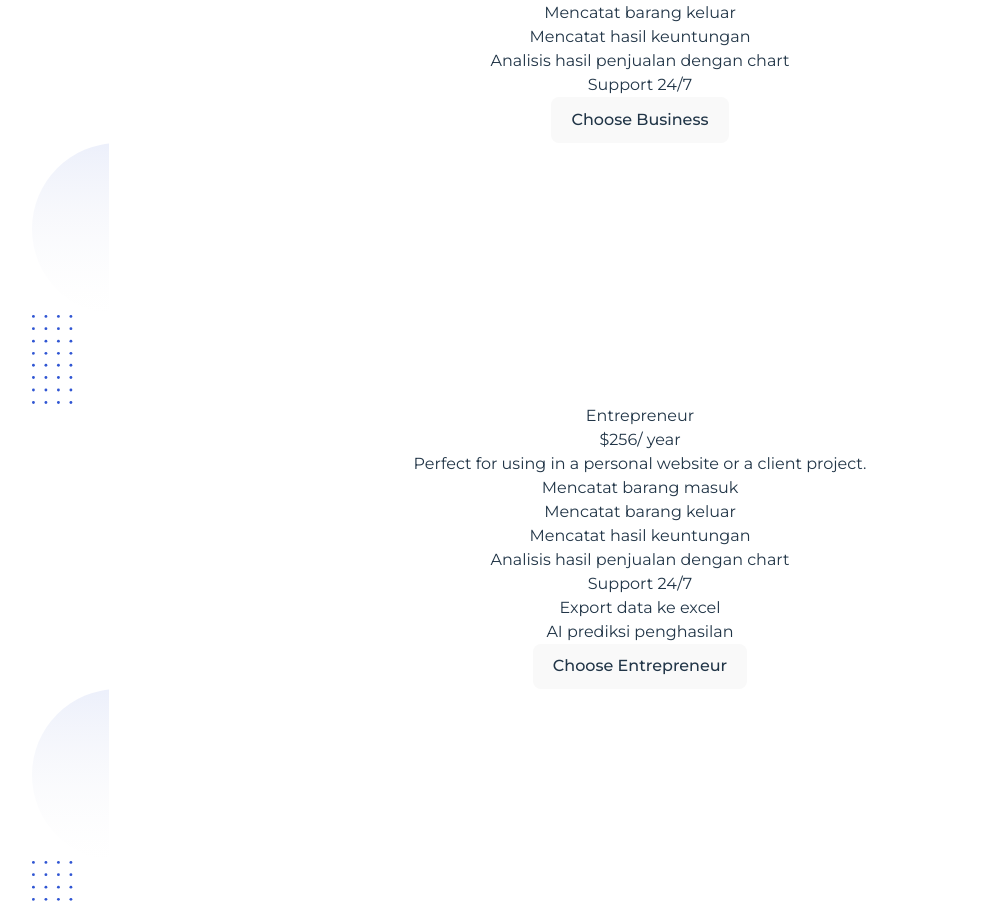
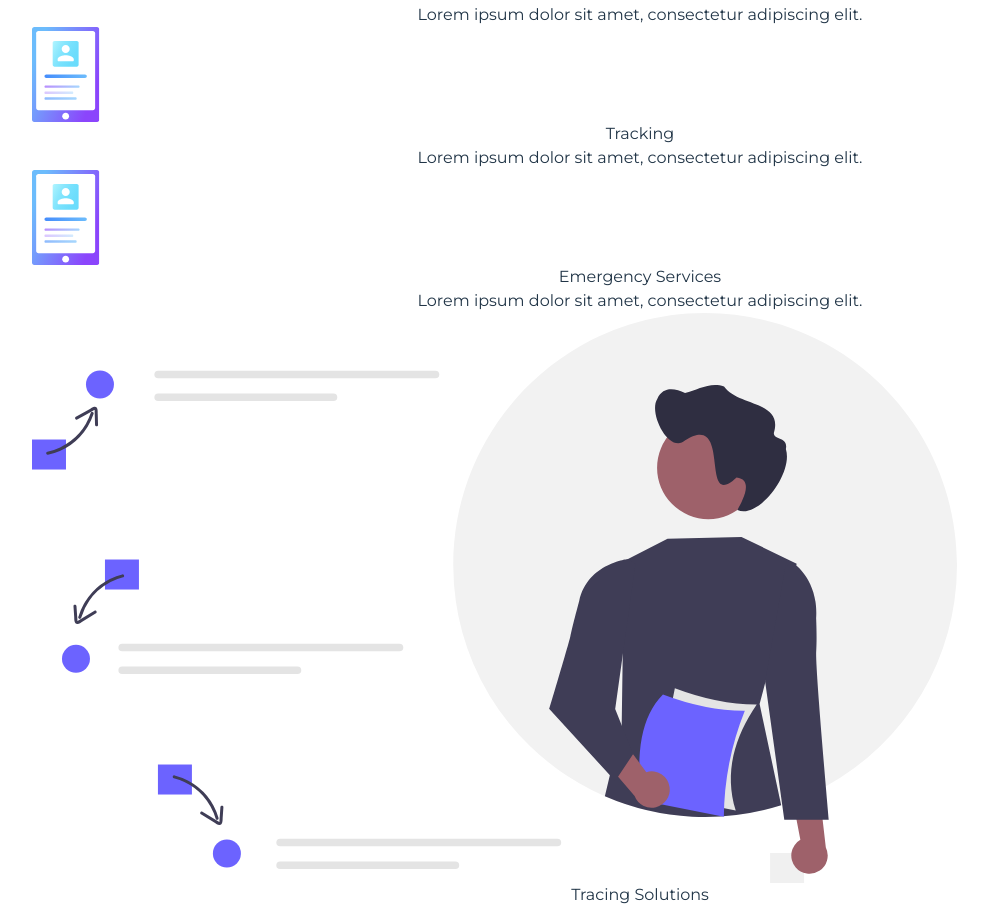
Before and after one commit to asharimh97/ffd7e08e, a React (Vite) app: page / in a window 1280 px wide. Shown: the part 1686-2593 px from the top of the page, without its empty margins (0-988 px from the left). Built offline with nearby package versions, Linux system fonts and the light colour scheme.

Commit message:
feat: add about section

```diff
--- a/src/App.tsx
+++ b/src/App.tsx
@@ -1,4 +1,5 @@
 import "./App.css";
+import About from "./components/about";
 import Header from "./components/header";
 import Pricing from "./components/pricing";
 
@@ -6,6 +7,7 @@ function App() {
   return (
     <>
       <Header />
+      <About />
       <Pricing />
     </>
   );
--- /dev/null
+++ b/src/components/about/AboutItem.tsx
@@ -0,0 +1,26 @@
+import { Service } from "./types";
+
+interface AboutItemProps {
+  service: Service;
+  pushLeft?: boolean;
+}
+
+function AboutItem({ service, pushLeft = false }: AboutItemProps) {
+  return (
+    <div
+      className={`w-full px-4 mb-8 flex flex-col items-center gap-10 ${pushLeft ? "md:flex-row-reverse" : "md:flex-row"}`}
+    >
+      <div className="w-3/4 md:w-1/2">
+        <img src={service.icon} alt={service.title} className="w-full" />
+      </div>
+      <div
+        className={`w-full md:w-1/2 text-center ${pushLeft ? "md:text-right" : "md:text-left"}`}
+      >
+        <h3 className="text-xl font-bold text-dark mb-4">{service.title}</h3>
+        <p className="text-sm text-body-color">{service.description}</p>
+      </div>
+    </div>
+  );
+}
+
+export default AboutItem;
--- /dev/null
+++ b/src/components/about/HighlightCard.tsx
@@ -0,0 +1,23 @@
+import { Highlight } from "./types";
+
+interface HighlightCardProps {
+  service: Highlight;
+}
+
+function HighlightCard({ service }: HighlightCardProps) {
+  return (
+    <div className="w-full p-8 rounded-lg bg-white shadow-xl shadow-indigo-50">
+      <div className="flex flex-col gap-4 text-center md:text-left">
+        <img
+          src={service.icon}
+          alt={service.title}
+          className="mx-auto md:mx-0 w-[75px]"
+        />
+        <h3 className="text-xl font-bold text-dark">{service.title}</h3>
+        <p className="text-sm text-body-color">{service.description}</p>
+      </div>
+    </div>
+  );
+}
+
+export default HighlightCard;
--- /dev/null
+++ b/src/components/about/constants.ts
@@ -0,0 +1,55 @@
+import { Highlight, Service } from "./types";
+
+export const services: Array<Service> = [
+  {
+    title: "Tracing Solutions",
+    description:
+      "Tech Solutions provides a complete analytics solution for your business with interactive charts and graphs.",
+    icon: "/analysis.svg",
+  },
+  {
+    title: "Complete Analytics",
+    description:
+      "Tech Solutions provides a complete analytics solution for your business with interactive charts and graphs.",
+    icon: "/goals.svg",
+  },
+  {
+    title: "Unlimited Support",
+    description:
+      "Tech Solutions provides a complete analytics solution for your business with interactive charts and graphs. ",
+    icon: "/support.svg",
+  },
+];
+
+export const highlights: Array<Highlight> = [
+  {
+    title: "Financial Reporting",
+    description: "Lorem ipsum dolor sit amet, consectetur adipiscing elit.",
+    icon: "/sample-service.svg",
+  },
+  {
+    title: "Chart Data",
+    description: "Lorem ipsum dolor sit amet, consectetur adipiscing elit.",
+    icon: "/sample-service.svg",
+  },
+  {
+    title: "Consultation",
+    description: "Lorem ipsum dolor sit amet, consectetur adipiscing elit.",
+    icon: "/sample-service.svg",
+  },
+  {
+    title: "Detailed Information",
+    description: "Lorem ipsum dolor sit amet, consectetur adipiscing elit.",
+    icon: "/sample-service.svg",
+  },
+  {
+    title: "Tracking",
+    description: "Lorem ipsum dolor sit amet, consectetur adipiscing elit.",
+    icon: "/sample-service.svg",
+  },
+  {
+    title: "Emergency Services",
+    description: "Lorem ipsum dolor sit amet, consectetur adipiscing elit.",
+    icon: "/sample-service.svg",
+  },
+];
--- /dev/null
+++ b/src/components/about/index.tsx
@@ -0,0 +1,36 @@
+import { SectionTitle } from "../section";
+import AboutItem from "./AboutItem";
+import { highlights, services } from "./constants";
+import HighlightCard from "./HighlightCard";
+
+function About() {
+  return (
+    <section
+      id="about"
+      className="bg-white pt-20 lg:pt-[120px] pb-12 lg:pb-[90px] relative"
+    >
+      <div className="container">
+        <SectionTitle
+          title="Our Services"
+          description="We provide to you our best service for you. Adjust it to your business needs"
+        />
+        <div className="w-full mx-auto grid grid-cols-1 gap-10 md:w-10/12 md:grid-cols-2 mb-28 lg:grid-cols-3">
+          {highlights.map((highlight, index) => (
+            <HighlightCard service={highlight} key={index} />
+          ))}
+        </div>
+        <div className="w-full flex flex-col gap-10 md:w-10/12 mx-auto">
+          {services.map((service, index) => (
+            <AboutItem
+              service={service}
+              key={index}
+              pushLeft={index % 2 !== 0}
+            />
+          ))}
+        </div>
+      </div>
+    </section>
+  );
+}
+
+export default About;
--- /dev/null
+++ b/src/components/about/types.ts
@@ -0,0 +1,11 @@
+export interface Service {
+  title: string;
+  description: string;
+  icon: string;
+}
+
+export interface Highlight {
+  title: string;
+  description: string;
+  icon: string;
+}
--- a/src/components/section/SectionTitle.tsx
+++ b/src/components/section/SectionTitle.tsx
@@ -7,7 +7,7 @@ function SectionTitle({ title, description }: SectionTitleProps) {
   return (
     <div className="flex flex-wrap -mx-4">
       <div className="w-full px-4">
-        <div className="text-center mx-auto mb-[60px] lg:mb-20 max-w-[510px]">
+        <div className="text-center mx-auto mb-[60px] lg:mb-20 max-w-[750px]">
           <h2 className=" font-bold text-3xl sm:text-4xl md:text-[40px] text-dark mb-4 ">
             {title}
           </h2>
```
